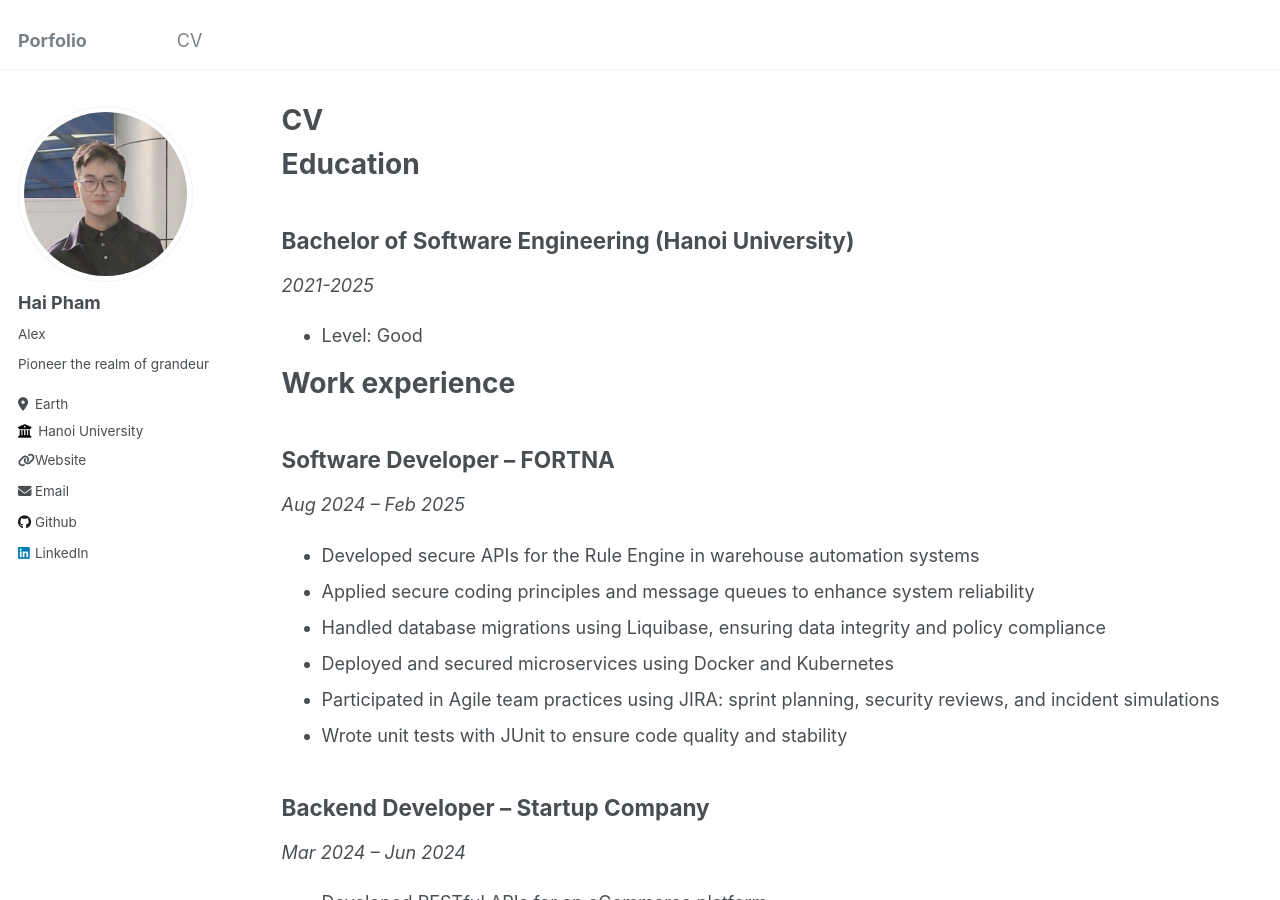
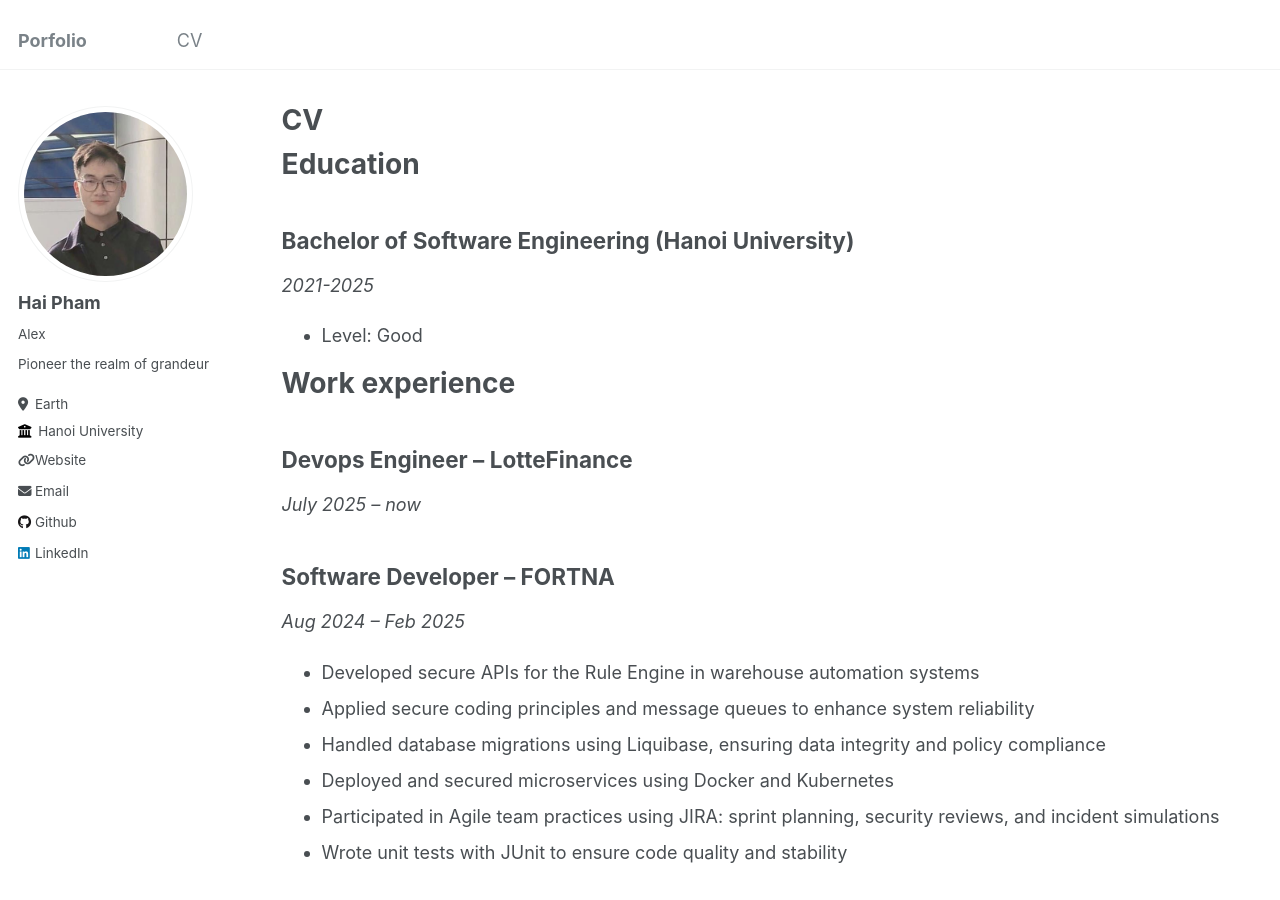
Before and after one commit to phamhaicnttk21/phamhaicnttk21.github.io, a Jekyll site: the page built from _pages/cv.md, in a window 1280 px wide and 900 px high. Built offline with Jekyll 4.4.1, drawn with Linux system fonts in a browser that asks for light colours.

Commit message:
Update cv.md

```diff
--- a/_pages/cv.md
+++ b/_pages/cv.md
@@ -18,6 +18,10 @@ _2021-2025_
 
 # Work experience
 
+## Devops Engineer – LotteFinance
+_July 2025 – now_
+
+
 ## Software Developer – FORTNA
 _Aug 2024 – Feb 2025_
 - Developed secure APIs for the Rule Engine in warehouse automation systems
```
